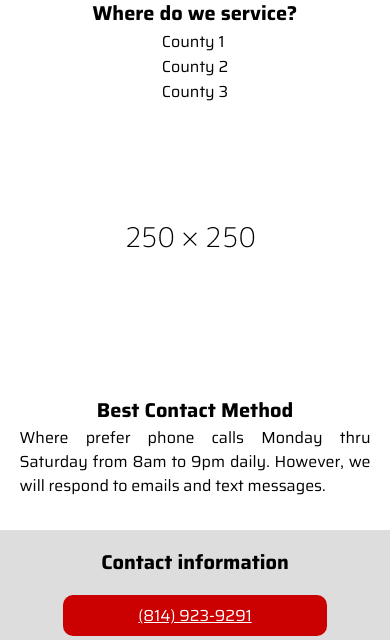
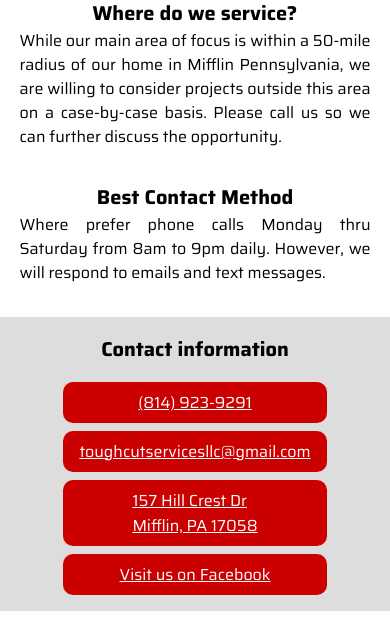
Before and after one commit to Saverton/tough-cuts-v2, a plain HTML site: page contact-us.html in a window 390 px wide. Shown: the part 126-766 px from the top of the page. Drawn offline with nearby package versions, Linux system fonts and the light colour scheme.

Commit message:
Update copy on contact-us page
Updated "Where do we service" content as well as copy under "Billing Information"

```diff
--- a/contact-us.html
+++ b/contact-us.html
@@ -41,14 +41,19 @@
 
     <div id="service-area">
       <h2>Where do we service?</h2>
-      <div>
+      <p>
+        While our main area of focus is within a 50-mile radius of our home in Mifflin Pennsylvania, we
+        are willing to consider projects outside this area on a case-by-case basis. Please call us so we can further discuss the
+        opportunity.
+      </p>
+      <!-- <div>
         <ul aria-label="counties">
           <li>County 1</li>
           <li>County 2</li>
           <li>County 3</li>
         </ul>
         <img src="img/placeholder_250x250.png" alt="placeholder counties highlighted">
-      </div>
+      </div> -->
     </div>
 
     <div id="best-contact-method">
@@ -89,7 +94,8 @@
     <div id="billing-info">
       <h2>Billing information</h2>
       <p>
-        Lorem ipsum dolor sit amet consectetur adipisicing elit. Accusamus voluptate magni in beatae, quidem unde modi laborum consectetur amet expedita, tempore quam. Quasi nemo delectus ipsam possimus fuga accusantium deleniti sint amet provident incidunt aliquam exercitationem natus asperiores quae, odit beatae vitae molestias magnam distinctio aut iusto repudiandae dolor! Possimus.
+        We currently only accept payments by cash or checks. However, we plan to accept payment by
+        credit or debit cards in the future.
       </p>
     </div>
   </main>
--- a/css/site.css
+++ b/css/site.css
@@ -327,13 +327,6 @@ footer {
   margin: 0 20% 2rem;
 }
 
-#service-area div {
-  display: flex;
-  justify-content: space-between;
-  align-items: start;
-  gap: .5rem;
-}
-
 #service-area h2 {
   margin: 0;
 }
@@ -343,12 +336,14 @@ footer {
   margin: 1rem 20%;
 }
 
+#service-area h2,
 #best-contact-method h2,
 #billing-info h2 {
   font-size: 1.25em;
   margin: 0;
 }
 
+#service-area p,
 #best-contact-method p,
 #billing-info p {
   margin: 0;
@@ -632,16 +627,6 @@ footer {
     text-align: center;
   }
 
-  #service-area div {
-    flex-direction: column;
-    align-items: center;
-  }
-
-  #service-area ul {
-    list-style: none;
-    padding: 0;
-  }
-
   #contact-info {
     padding: 1rem 0;
   }
@@ -777,10 +762,6 @@ footer {
     margin: 0 !important;
   }
 
-  #service-area div {
-    flex-direction: column;
-  }
-
   #contact-info ul {
     margin-bottom: 2rem;
   }
--- a/data/faq.json
+++ b/data/faq.json
@@ -5,7 +5,7 @@
   },
   {
     "question": "How far do you travel?",
-    "answer": "While our main area of focus is within a 50-mile radius of our home in Mifflin Pennsylvania, we are willing to consider projects outside this area. Please call us so we can further discuss the opportunity."
+    "answer": "While our main area of focus is within a 50-mile radius of our home in Mifflin Pennsylvania, we are willing to consider projects outside this area on a case-by-case basis. Please call us so we can further discuss the opportunity."
   },
   {
     "question": "How much does your tractor weigh?",
```
